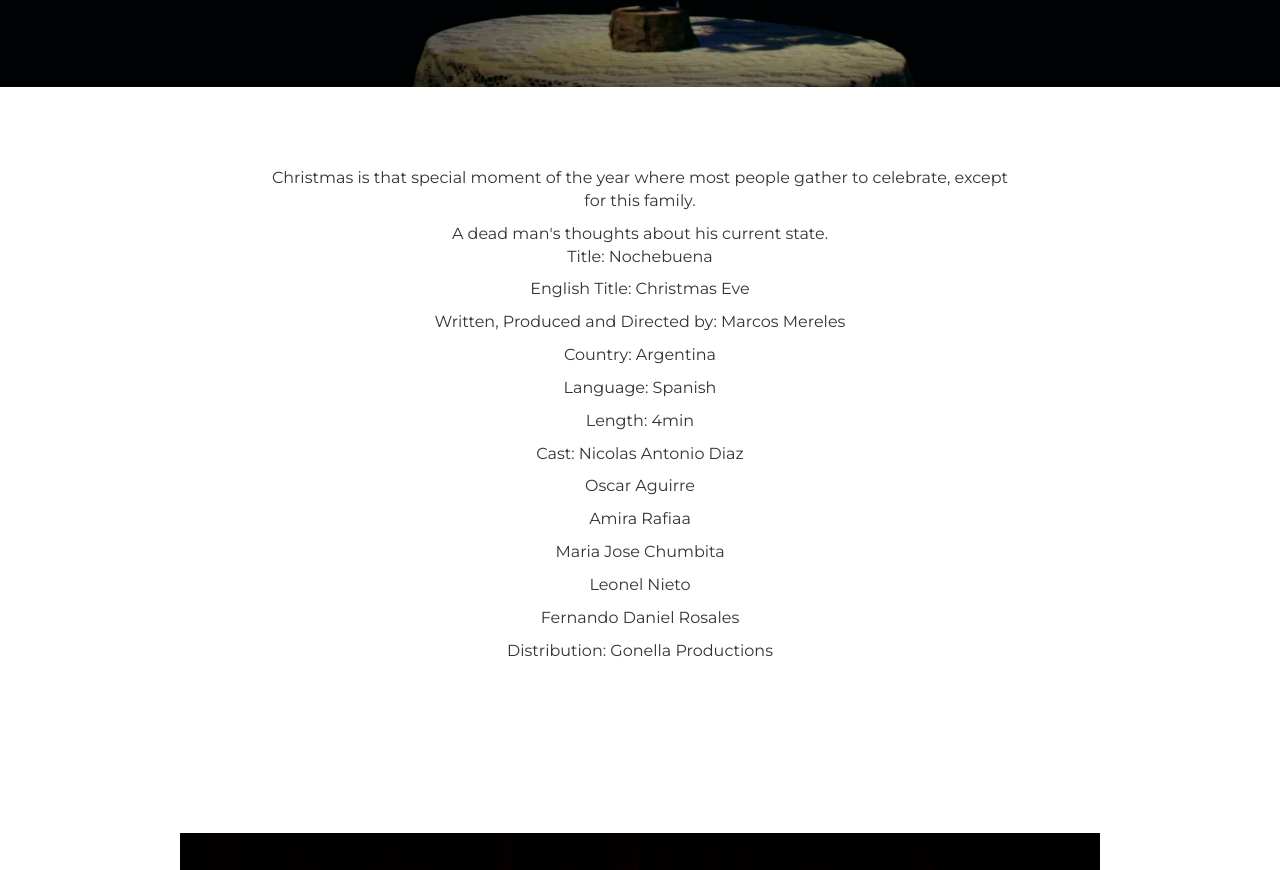
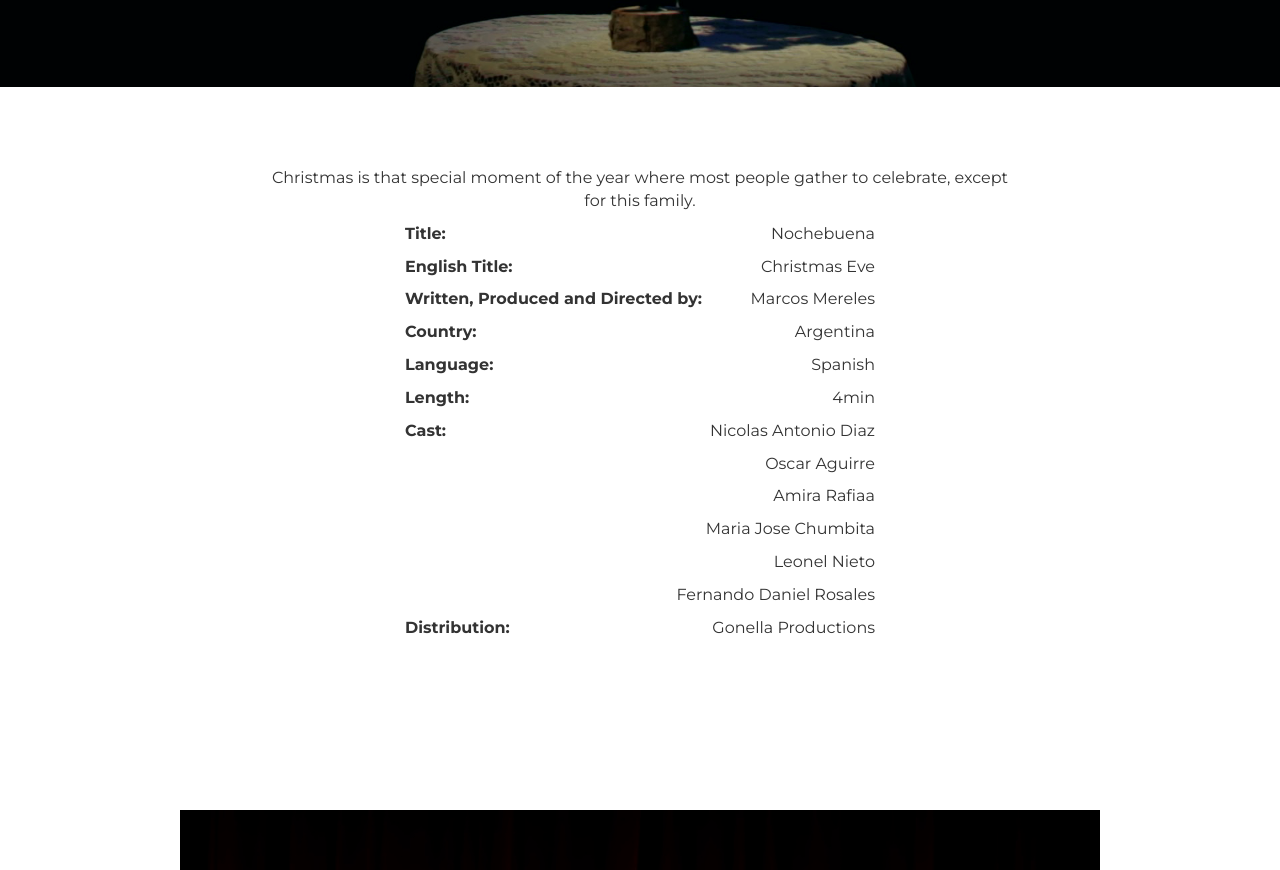
Before and after one commit to mereles90/profile, a plain HTML site: page films/nochebuena.html in a window 1280 px wide. Shown: the part 493-1363 px from the top of the page. Drawn offline with nearby package versions, Linux system fonts and the light colour scheme; a script that the page names is missing.

Commit message:
credits css

```diff
--- a/assets/css/style.css
+++ b/assets/css/style.css
@@ -252,3 +252,16 @@ h1, h2, h3, h4, h5, h6 {
 	height: 46px;
 	width: 46px;
 }
+
+.credits{ /*modified*/
+	display: inline-block;
+}
+
+.cat{ /*modified*/
+	float:left;
+	font-weight: bold;
+}
+
+.catVal{ /*modified*/
+	float: right;
+}
--- a/films/nochebuena.html
+++ b/films/nochebuena.html
@@ -59,20 +59,21 @@
 		<div class="row centered mt mb">
 			<div class="col-lg-8 col-lg-offset-2">
 				<p>Christmas is that special moment of the year where most people gather to celebrate, except for this family.</p>
-				A dead man's thoughts about his current state.
-					<p>Title:	Nochebuena</p>
-					<p>English Title:	Christmas Eve</p>
-					<p>Written, Produced and Directed by:	Marcos Mereles</p>
-					<p>Country:	Argentina</p>
-					<p>Language:	Spanish</p>
-					<p>Length:	4min</p>
-					<p>Cast:	Nicolas Antonio Diaz</p>
-					<p>Oscar Aguirre</p>
-					<p>Amira Rafiaa</p>
-					<p>Maria Jose Chumbita</p>
-					<p>Leonel Nieto</p>
-					<p>Fernando Daniel Rosales</p>
-					<p>Distribution: Gonella Productions</p>
+				<div class="col-lg-8 col-lg-offset-2">
+					<p class="credits"><div class="cat">Title:</div><div class="catVal">Nochebuena</div></p>
+					<p class="credits"><div class="cat">English Title:</div><div class="catVal">Christmas Eve</div></p>
+					<p class="credits"><div class="cat">Written, Produced and Directed by:</div><div class="catVal">Marcos Mereles</div></p>
+					<p class="credits"><div class="cat">Country:</div><div class="catVal">Argentina</div></p>
+					<p class="credits"><div class="cat">Language:</div><div class="catVal">Spanish</div></p>
+					<p class="credits"><div class="cat">Length:</div><div class="catVal">4min</div></p>
+					<p class="credits"><div class="cat">Cast:</div><div class="catVal">Nicolas Antonio Diaz</div></p>
+					<p class="credits"><div class="catVal">Oscar Aguirre</div></p>
+					<p class="credits"><div class="catVal">Amira Rafiaa</div></p>
+					<p class="credits"><div class="catVal">Maria Jose Chumbita</div></p>
+					<p class="credits"><div class="catVal">Leonel Nieto</div></p>
+					<p class="credits"><div class="catVal">Fernando Daniel Rosales</div></p>
+					<p class="credits"><div class="cat">Distribution:</div><div class="catVal">Gonella Productions</div></p>
+					</div>
 				</div>
 
 			</div>
```
Also changed, not shown: films/dodespreekt.html (+9 -9 lines), films/florinda.html (+10 -10 lines).
